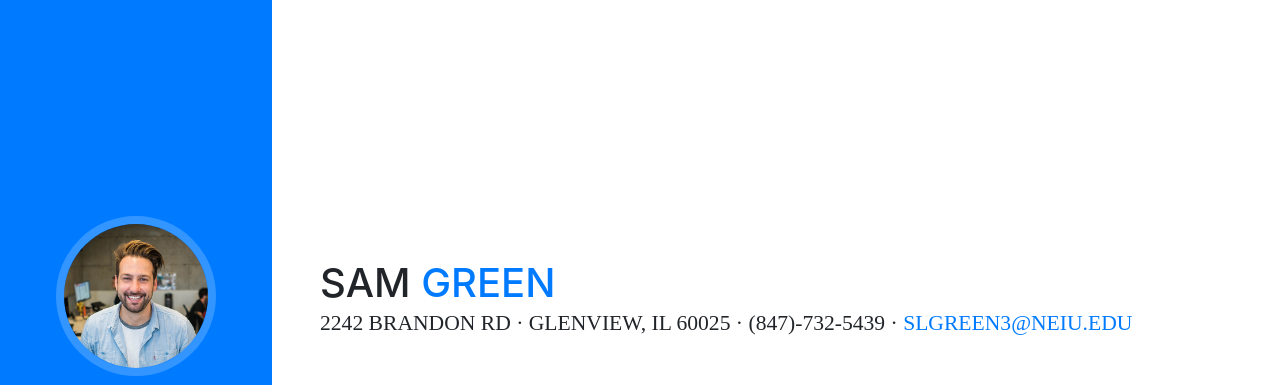
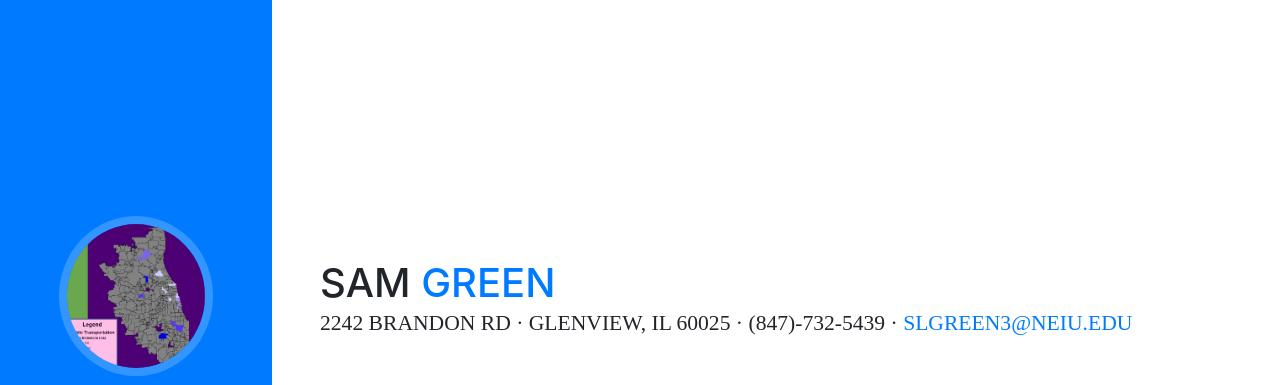
Before and after one commit to samgreen13/samgreen13.github.io, a website with bundled scripts: page index.html in a window 1280 px wide. Shown: the top 385 px of the page. Built offline with nearby package versions, Linux system fonts and the light colour scheme; a web font is replaced by a local one.

Commit message:
prof pic

```diff
--- a/index.html
+++ b/index.html
@@ -31,7 +31,7 @@
       <a class="navbar-brand js-scroll-trigger" href="#page-top">
         <span class="d-block d-lg-none">Start Bootstrap</span>
         <span class="d-none d-lg-block">
-          <img class="img-fluid img-profile rounded-circle mx-auto mb-2" src="img/profile.jpg" alt="">
+          <img class="img-fluid img-profile rounded-circle mx-auto mb-2" src="img/WespathMap1.png" alt="">
         </span>
       </a>
       <button class="navbar-toggler" type="button" data-toggle="collapse" data-target="#navbarSupportedContent" aria-controls="navbarSupportedContent" aria-expanded="false" aria-label="Toggle navigation">
```
